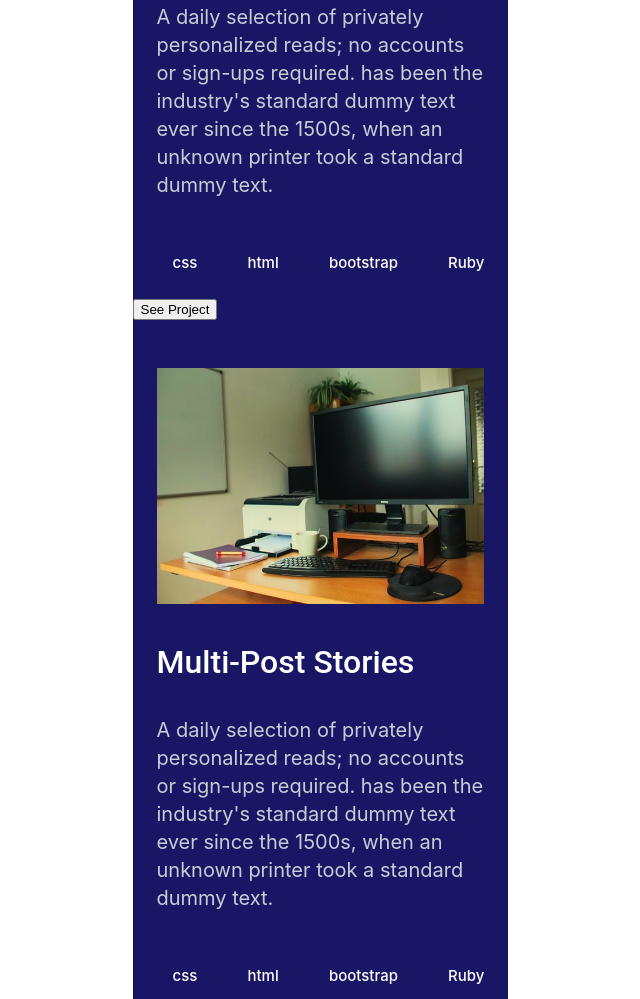
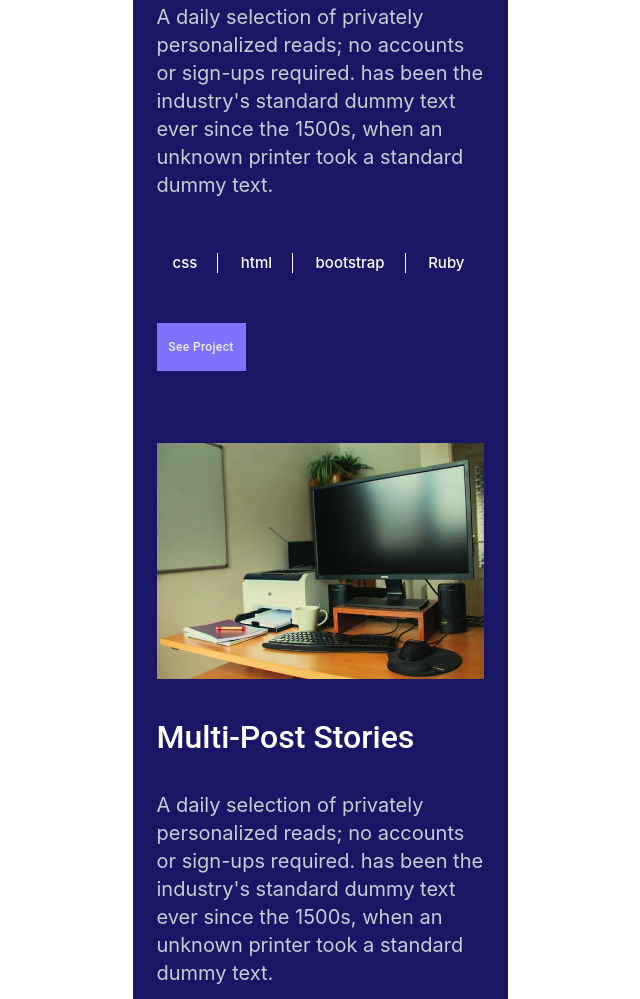
Before and after one commit to Obote/Portfolio-mobile-version, a website: page index.html in a window 1280 px wide. Shown: the part 1821-2820 px from the top of the page, without its empty margins (320-960 px from the left). Drawn offline with Linux system fonts and the light colour scheme.

Commit message:
Add experience button style

```diff
--- a/style.css
+++ b/style.css
@@ -257,3 +257,36 @@ body {
     text-align: center;
     color: #fff;
   }
+
+  .experience-container button {
+    height: 48px;
+    width: 89px;
+    left: 0;
+    top: 421px;
+    border-radius: 0;
+    background-color: #7d73fc;
+    margin-top: 24px;
+    margin-left: 24px;
+    margin-bottom: 24px;
+    border: none;
+  }
+
+  .project-button {
+    font-family: Roboto, sans-serif;
+    font-size: 12px;
+    font-style: normal;
+    font-weight: 500;
+    line-height: 24px;
+    letter-spacing: 0.03em;
+    text-align: center;
+    color: #edecff;
+  }
+
+  .border-right {
+    border-right: 1px solid white;
+  }
+
+  .padding-right {
+    padding-right: 20px;
+
+  }
```
